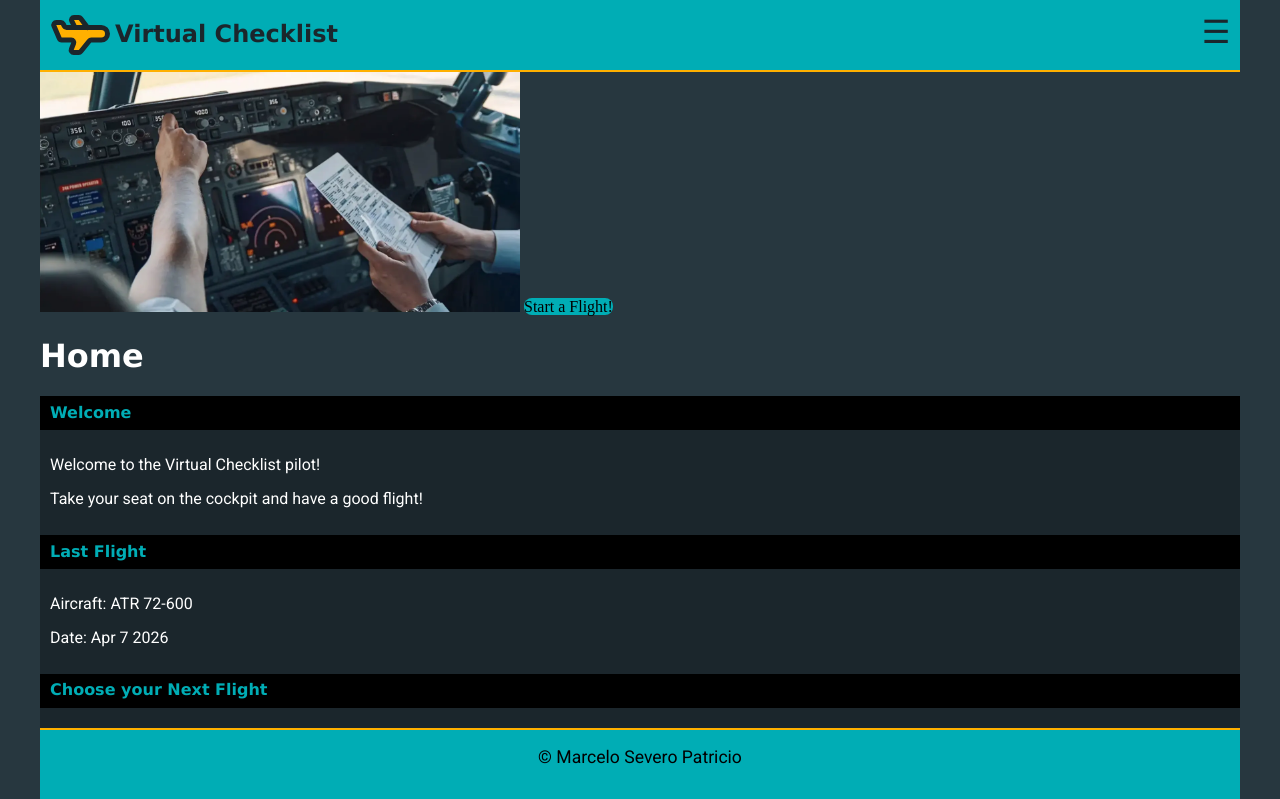
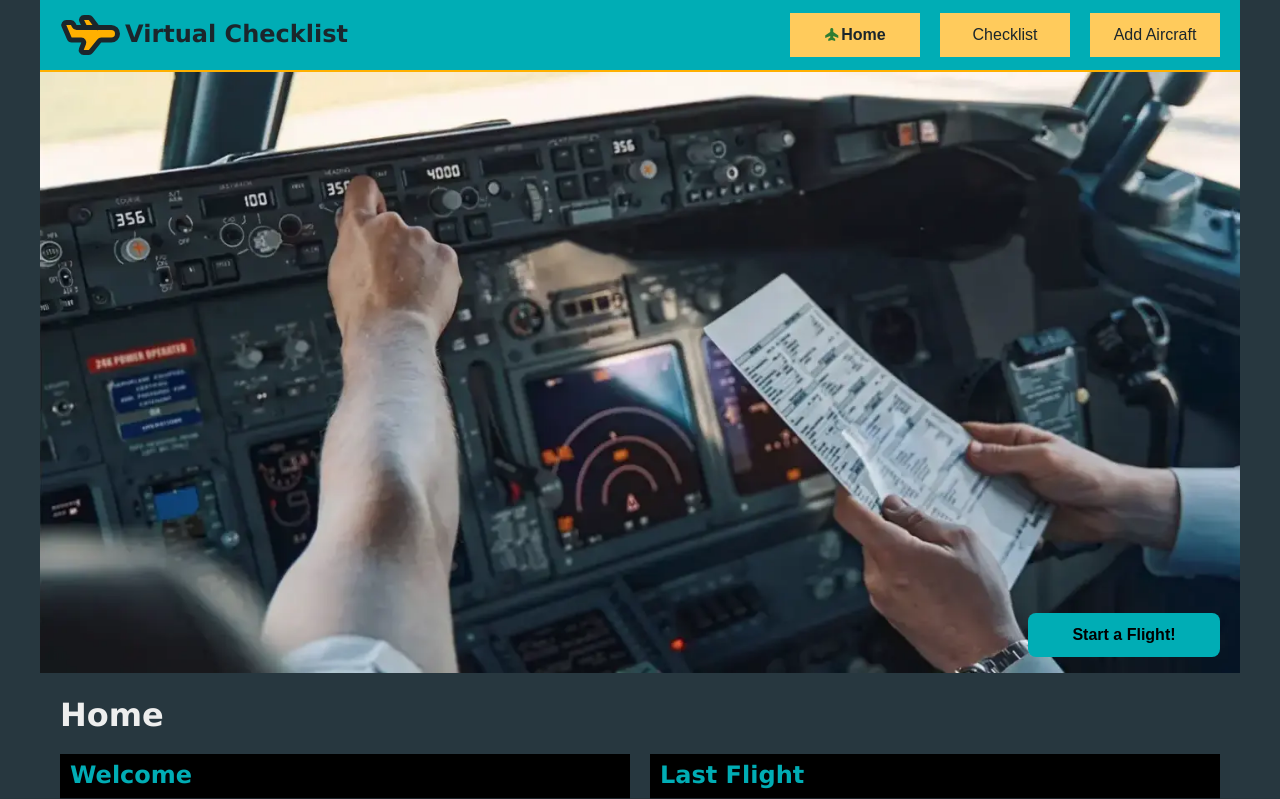
Before and after one commit to methodoti/wdd330-virtualchecklist, a website built with Vite: page src/index.html in a window 1280 px wide. Shown: the top 799 px of the page. Built offline with nearby package versions, Linux system fonts and the light colour scheme; a web font is replaced by a local one.

Commit message:
style: add main page style and media query for large screens

```diff
--- a/src/css/style.css
+++ b/src/css/style.css
@@ -115,6 +115,8 @@ footer {
   max-width: 1200px;
   margin: 0 auto;
 }
+
+/**************** SITE ****************/
 
 .cardTitle {
   display: flex;
@@ -256,14 +258,10 @@ footer {
   display: flex;
   flex-direction: column;
   justify-content: space-evenly;
-  /* align-items: center; */
-  /* gap: 10px; */
   background-color: var(--footer-bg);
   border-top: 2px solid var(--border-color-secondary);
-  /* color: var(--text-heading-dark); */
   font-size: 1.1rem;
   color: var(--c-absolute-black);
-  /* color: #ffffff; */
 
   .footer-info,
   .footer-date {
@@ -294,3 +292,235 @@ footer {
     }
   }
 }
+
+/*=========================================
+    Home.HTML
+=========================================== */
+
+/**************** MAIN ****************/
+
+.home-page {
+  h1 {
+    margin: 10px;
+    color: var(--text-heading-lighter);
+  }
+
+  .hero {
+    position: relative;
+
+    img {
+      width: 100%;
+      height: auto;
+    }
+  }
+
+  .cta {
+    position: absolute;
+    right: 10px;
+    bottom: 10px;
+    display: inline-block;
+    font-family: sans-serif;
+    font-weight: bold;
+    text-decoration: none;
+    width: 16%;
+    min-width: 150px;
+  }
+
+  .welcomeLastflight {
+    margin: 10px;
+    display: grid;
+    grid-template-columns: 1fr;
+    gap: 10px;
+    color: #ffffff;
+
+    p {
+      margin: 10px 0;
+      color: var(--text-primary);
+    }
+  }
+
+  .welcomeSection,
+  .lastflightSection {
+    display: flex;
+    flex-direction: column;
+    color: #ffffff;
+  }
+
+  .lastflightSection {
+    .lastflightDiv {
+      display: grid;
+      gap: 10px;
+      grid-template-columns: 1fr 2fr;
+
+      .lastflightAircraft {
+        p {
+          font-weight: bold;
+          margin: 0;
+          line-height: 24px;
+        }
+
+        span {
+          font-weight: normal;
+        }
+      }
+    }
+  }
+
+  .choose {
+    margin: 10px;
+  }
+
+  .chooseDiv {
+    width: 100%;
+    display: flex;
+    flex-direction: column;
+    gap: 10px;
+
+    .buttons {
+      display: flex;
+      font-family: Doto, Arial, Helvetica, sans-serif;
+      min-width: 100px;
+      align-items: center;
+      justify-content: center;
+
+      p {
+        font-family: Doto, Arial, Helvetica, sans-serif;
+        font-weight: 700;
+        font-size: 1.25rem;
+      }
+    }
+  }
+}
+
+/*=========================================
+        *** SCREEN LARGE ***
+=========================================== */
+@media screen and (min-width: 768px) {
+  /**************** SITE ****************/
+  .cardTitle {
+    height: 44px;
+    font-size: 1.5rem;
+  }
+
+  /**************** HEADER ****************/
+  header {
+    grid-template-columns: 60px auto auto;
+
+    img {
+      margin: 5px 0 5px 20px;
+    }
+
+    span {
+      margin: 5px 0 5px 25px;
+    }
+  }
+
+  /**************** HAMBURGER ****************/
+  .hamburger {
+    display: none;
+  }
+
+  /**************** NAVIGATION ****************/
+  .navigation {
+    display: block;
+    background-color: transparent;
+    justify-items: right;
+    width: 100%;
+    border-top: transparent;
+    grid-row-start: 1;
+    grid-column-start: 3;
+    grid-column-end: 4;
+
+    ul {
+      display: flex;
+      margin-right: 20px;
+      gap: 20px;
+    }
+
+    li {
+      min-width: 100px;
+      background-color: var(--nav-bg);
+      width: 130px;
+    }
+
+    a {
+      text-align: center;
+
+      &:hover {
+        background-color: var(--nav-hover);
+        color: var(--nav-text);
+      }
+    }
+  }
+
+  /**************** FOOTER ****************/
+  footer {
+    flex-direction: row;
+    padding: 0 20px;
+
+    /* REVIEW THIS */
+    /* .footer-info, .footer-date {
+          justify-content: left;
+        } */
+
+    .footer-info {
+      flex: 1;
+      justify-content: left;
+    }
+
+    .footer-date {
+      flex: 1;
+      justify-content: right;
+    }
+  }
+
+  /*=========================================
+        Home.HTML
+    =========================================== */
+
+  /**************** MAIN ****************/
+
+  .home-page {
+    h1 {
+      margin: 20px;
+    }
+
+    .cta {
+      right: 20px;
+      bottom: 20px;
+    }
+
+    .hero {
+      img {
+        width: 100%;
+      }
+    }
+
+    .welcomeLastflight {
+      margin: 20px;
+      grid-template-columns: 1fr 1fr;
+      gap: 20px;
+    }
+
+    .choose {
+      margin: 20px;
+
+      .chooseDiv {
+        display: flex;
+        flex-wrap: wrap;
+        flex-direction: row;
+        justify-content: space-between;
+
+        .buttons {
+          width: 48.25%;
+
+          p {
+            /* font-family: Doto, Arial, Helvetica, sans-serif; */
+            font-weight: 700;
+            font-size: 1.5rem;
+          }
+        }
+      }
+    }
+  }
+}
```
